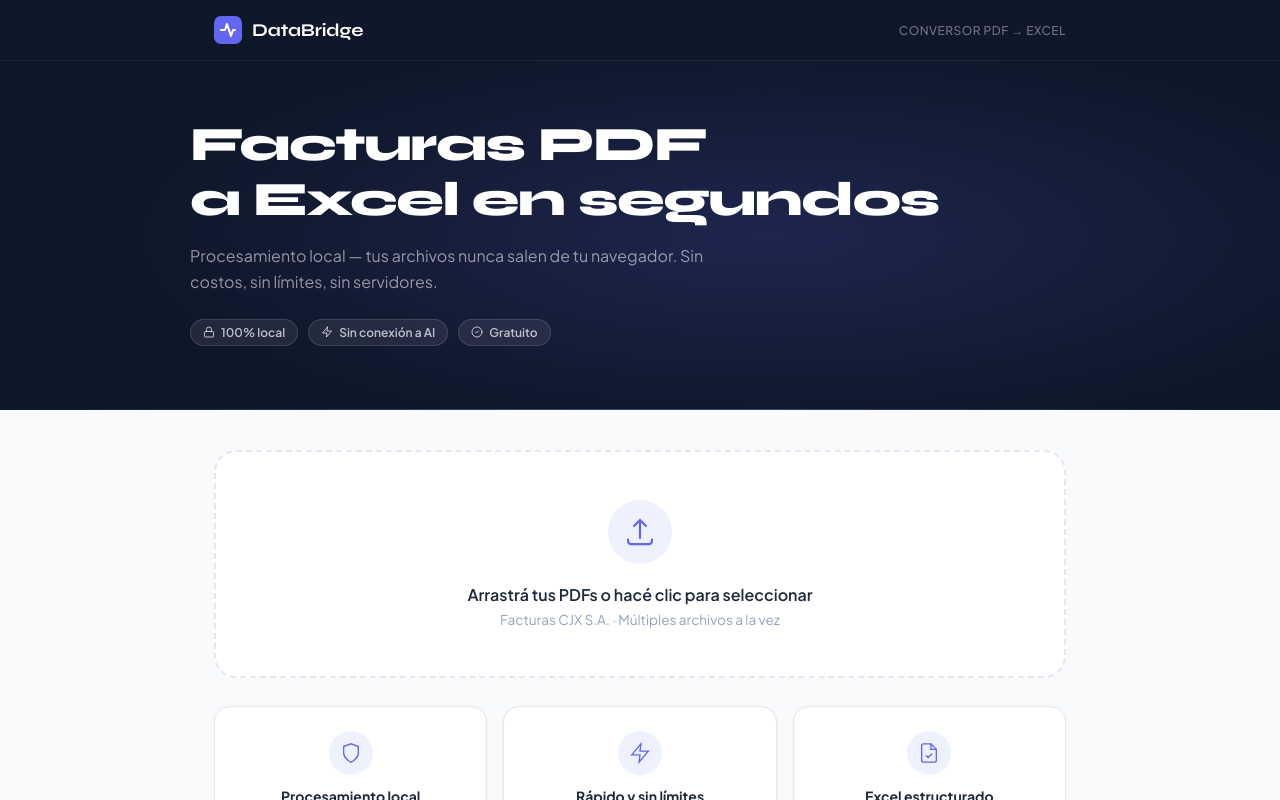
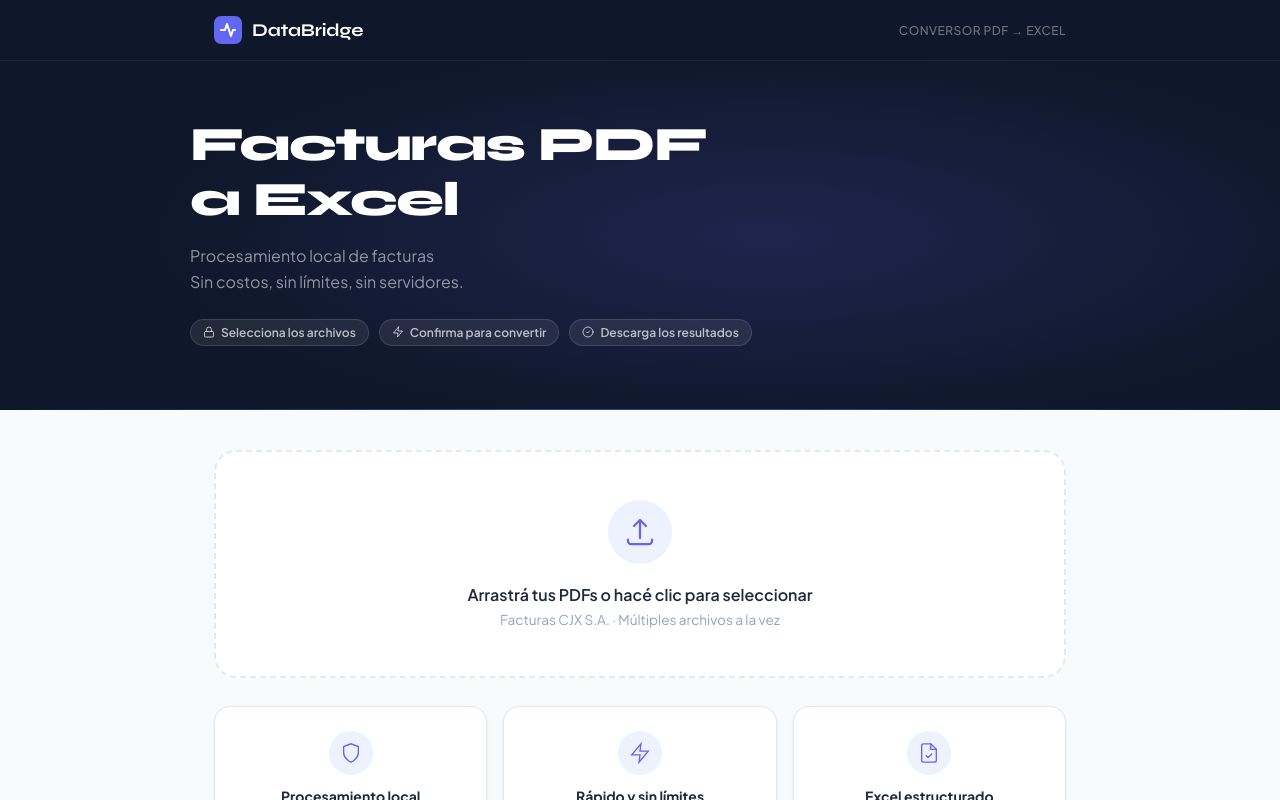
Before and after one commit to Gicf1997/pdf-to-excel, a React (Vite) app: page / in a window 1280 px wide. Shown: the top 800 px of the page. Built offline with nearby package versions, Linux system fonts and the light colour scheme.

Commit message:
Cambios a la interfaz

```diff
--- a/index.html
+++ b/index.html
@@ -3,7 +3,7 @@
   <head>
     <meta charset="UTF-8" />
     <meta name="viewport" content="width=device-width, initial-scale=1.0" />
-    <meta name="description" content="Convertí facturas PDF a Excel. Procesamiento 100% local, sin costos ni servidores." />
+    <meta name="description" content="Convertí facturas PDF a Excel." />
     <link rel="icon" type="image/svg+xml" href="/favicon.svg" />
     <title>DataBridge · Conversor PDF → Excel</title>
   </head>
--- a/src/App.jsx
+++ b/src/App.jsx
@@ -176,16 +176,16 @@ export default function App() {
       <section className="hero">
         <div className="hero__inner">
           <h1 className="hero__title">
-            Facturas PDF<br />a Excel en segundos
+            Facturas PDF<br />a Excel
           </h1>
           <p className="hero__sub">
-            Procesamiento local — tus archivos nunca salen de tu navegador.
+            Procesamiento local de facturas<br />
             Sin costos, sin límites, sin servidores.
           </p>
           <div className="hero__badges">
-            <span className="hero-badge"><LockIcon /> 100% local</span>
-            <span className="hero-badge"><ZapIcon /> Sin conexión a AI</span>
-            <span className="hero-badge"><FreeIcon /> Gratuito</span>
+            <span className="hero-badge"><LockIcon /> Selecciona los archivos</span>
+            <span className="hero-badge"><ZapIcon /> Confirma para convertir</span>
+            <span className="hero-badge"><FreeIcon /> Descarga los resultados</span>
           </div>
         </div>
       </section>
```
